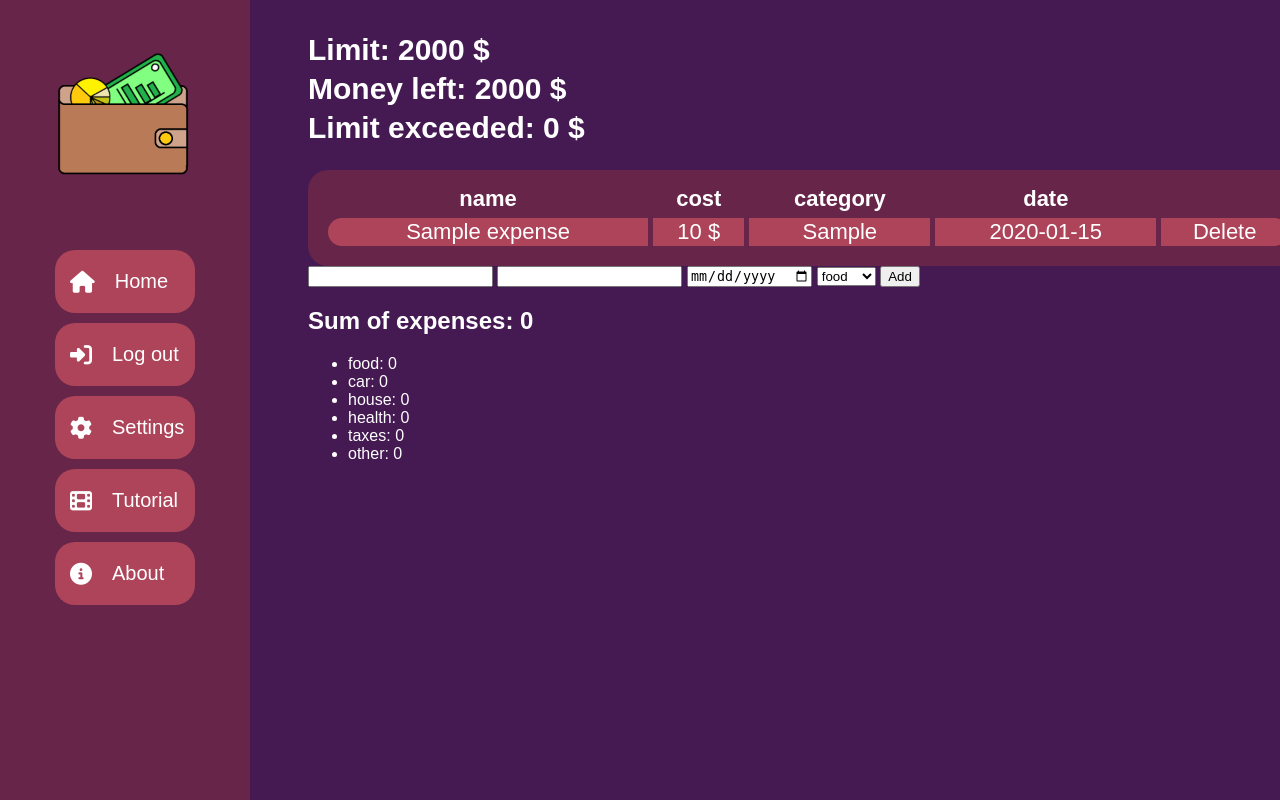
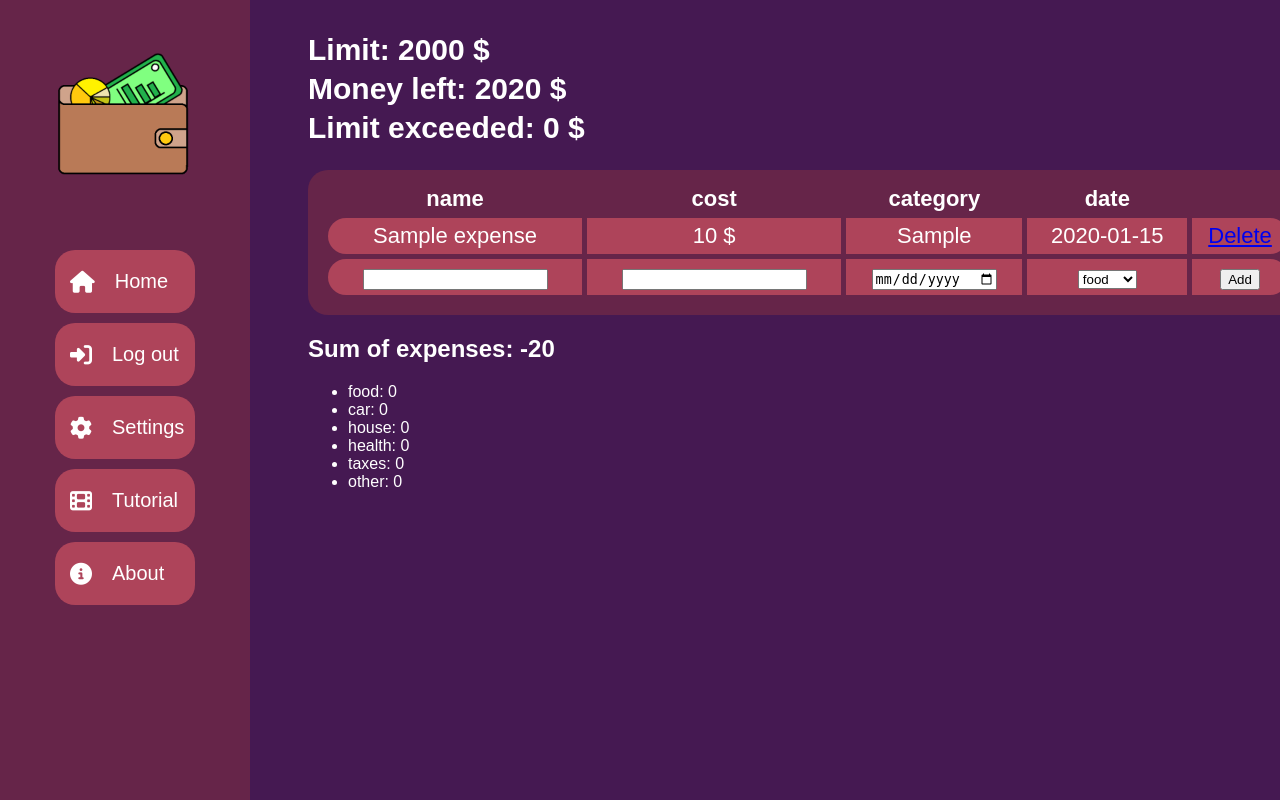
Before and after one commit to Arwers/finance-tracker, a Flask app: page / in a window 1280 px wide. Run offline with Flask 3, Linux system fonts and the light colour scheme; tables that the repository leaves empty hold one stand-in row (values such as "Sample post"); parts of the project's set-up code (start-up, migrations or seed data) failed here and were passed over; some libraries are stand-ins or nearby versions.

Commit message:
feat: add form to the table

```diff
--- a/flaskr/homepage/static/css/style.css
+++ b/flaskr/homepage/static/css/style.css
@@ -81,16 +81,25 @@ html {
 }
 
 .main-table-record td {
+    padding: 5px;
     font-size: 22px;
     text-align: center;
 }
 
-#delete-button {
+.right-item {
     text-decoration: none;
     color: #ffffff;
     border-radius: 0 20px 20px 0;
 }
 
-#name {
+.left-item {
     border-radius: 20px 0 0 20px;
 }
+
+.add-new-item {
+    width: 1000px;
+    background: #662549;
+    border-radius: 20px;
+    margin-top: 15px;
+    padding: 15px 0;
+}
--- a/flaskr/homepage/templates/index.html
+++ b/flaskr/homepage/templates/index.html
@@ -81,7 +81,7 @@
 
         {% for expense in expenses %}
         <tr class="main-table-record">
-          <td id="name">
+          <td id="name" class="left-item">
             {{ expense["name"] }}
           </td>
           <td id="cost">
@@ -93,28 +93,38 @@
           <td id="date">
             {{ expense["date"] }}
           </td>
-          <td id="delete-button">
-            <a href="{{url_for('homepage.delete', id = expense['id'])}}" id="delete-button">
+          <td id="delete-button" class="right-item">
+            <a href="{{url_for('homepage.delete', id = expense['id'])}}">
               Delete
             </a>
           </td>
         </tr>
         {% endfor %}
-        <!-- fit in inputs-->
-      </table>
 
-      <!-- input for expenses table -->
-      <form action="{{ url_for('homepage.add') }}" method="post">
-        <input type="text" name="name" />
+        <form action="{{ url_for('homepage.add') }}" method="post" class="add-new-item">
+          <tr class="main-table-record">
+            <td class="left-item">
+              <input type="text" name="name" class="" />
+            </td>
+            <td>
               <input type="number" name="cost" />
+            </td>
+            <td>
               <input type="date" name="date" />
+            </td>
+            <td>
               <select name="category">
                 {% for category in categories %}
                 <option value="{{ category }}">{{ category }}</option>
                 {% endfor %}
               </select>
+            </td>
+            <td class="right-item">
               <button type="submit">Add</button>
+            </td>
+          </tr>
           </form>
+      </table>
 
       <h2>Sum of expenses: {{ all_costs["total"] }}</h2>
       <ul>
```
Lines whose indentation alone changed are shown as unchanged.
